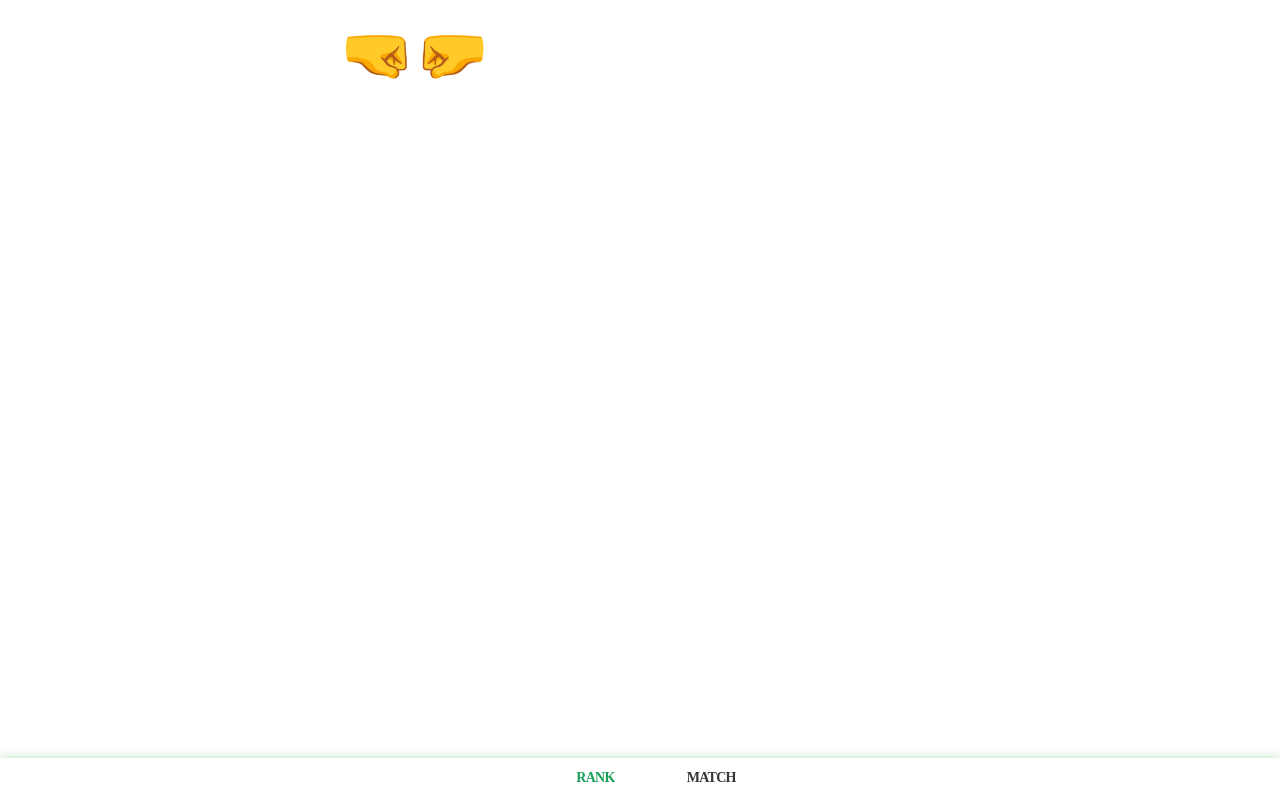
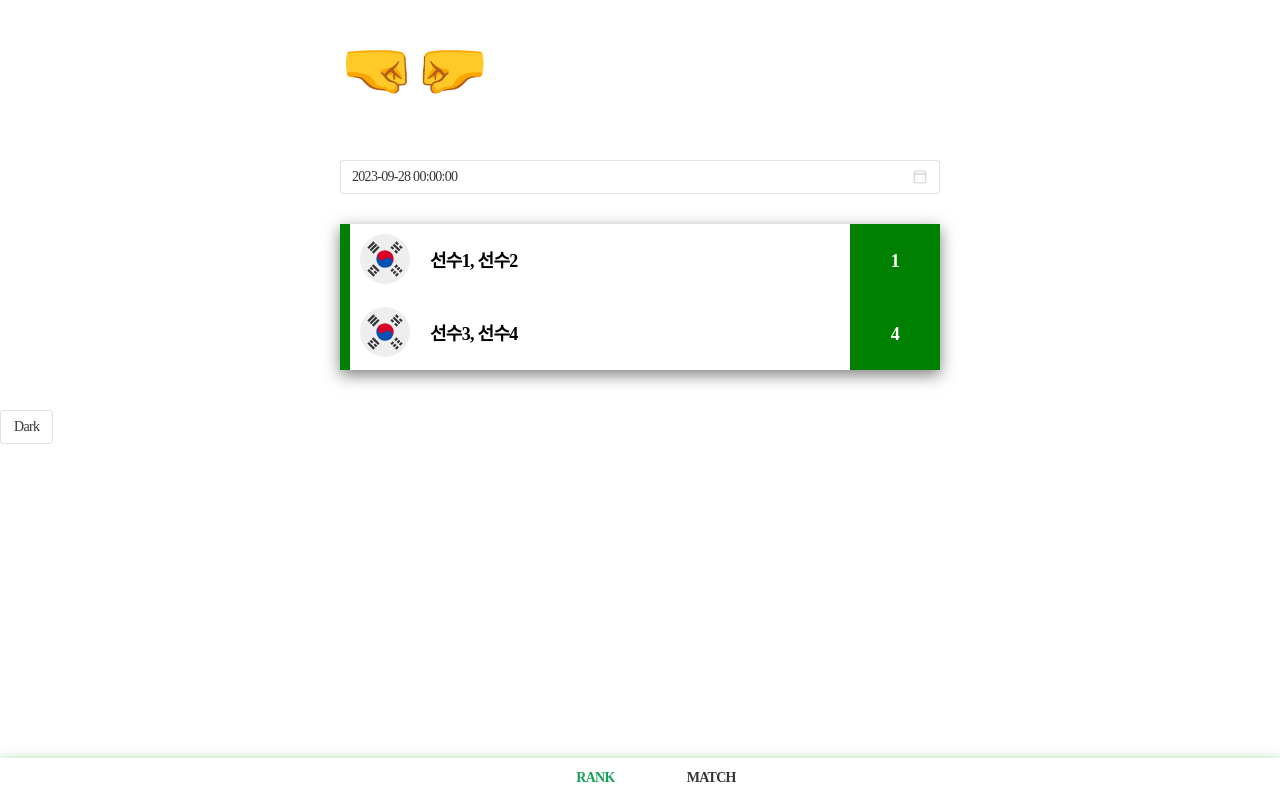
Before and after one commit to hjCode1/tennis, a Vue app in the folder app/: page /match in a window 1280 px wide. Built offline with nearby package versions, Linux system fonts and the light colour scheme; some icons are missing.

Commit message:
feat: 다크모드

```diff
--- a/app/components.d.ts
+++ b/app/components.d.ts
@@ -7,17 +7,23 @@ export {}
 
 declare module 'vue' {
   export interface GlobalComponents {
+    DatePicker: typeof import('./src/components/DatePicker.vue')['default']
+    Header: typeof import('./src/components/Header.vue')['default']
     IconCommunity: typeof import('./src/components/icons/IconCommunity.vue')['default']
     IconDocumentation: typeof import('./src/components/icons/IconDocumentation.vue')['default']
     IconEcosystem: typeof import('./src/components/icons/IconEcosystem.vue')['default']
     IconSupport: typeof import('./src/components/icons/IconSupport.vue')['default']
     IconTooling: typeof import('./src/components/icons/IconTooling.vue')['default']
+    MatchTable: typeof import('./src/components/MatchTable.vue')['default']
     MemberList: typeof import('./src/components/MemberList.vue')['default']
     NButton: typeof import('naive-ui')['NButton']
+    NConfigProvider: typeof import('naive-ui')['NConfigProvider']
     NDataTable: typeof import('naive-ui')['NDataTable']
+    NDatePicker: typeof import('naive-ui')['NDatePicker']
     NMenu: typeof import('naive-ui')['NMenu']
     NResult: typeof import('naive-ui')['NResult']
     NSpin: typeof import('naive-ui')['NSpin']
+    NSwitch: typeof import('naive-ui')['NSwitch']
     RouterLink: typeof import('vue-router')['RouterLink']
     RouterView: typeof import('vue-router')['RouterView']
     Splash: typeof import('./src/components/Splash.vue')['default']
--- a/app/src/App.vue
+++ b/app/src/App.vue
@@ -2,6 +2,7 @@
   <Transition @leave="onLeave">
     <Splash v-if="enterPage" />
   </Transition>
+  <n-config-provider :theme="isDarkMode ? darkTheme : lightTheme" :theme-overrides="themeOverridesRef">
     <RouterView v-slot="{ Component }">
       <div v-if="error">
         <ErrorPage />
@@ -16,15 +17,16 @@
       </Suspense>
     </RouterView>
     <n-menu class="main_menu" mode="horizontal" :options="menuOptions" default-value="RANK" />
+    <n-button @click="theme = darkTheme">{{ isDarkMode }} Dark </n-button>
+  </n-config-provider>
 </template>
 
 <script setup lang="ts">
 import { RouterLink, RouterView } from 'vue-router'
 
-import { useCookies } from '@vueuse/integrations/useCookies'
 import gsap from 'gsap'
-import { NIcon } from 'naive-ui'
-import type { MenuOption } from 'naive-ui'
+import { NIcon, darkTheme, lightTheme } from 'naive-ui'
+import type { GlobalTheme, MenuOption, GlobalThemeOverrides } from 'naive-ui'
 import {
   FormatListNumberedRound as RankIcon,
   EmojiPeopleRound as MemberIcon,
@@ -34,9 +36,29 @@ import {
 import ErrorPage from './views/Error.vue'
 import LoadingPage from './views/Loading.vue'
 
+const { cookie } = useGlobalState()
+
 const enterPage = ref(false)
-const cookies = useCookies(['splash'])
 const error = ref(false)
+const theme = ref<GlobalTheme | null>(null)
+const isDarkMode = computed(() => {
+  return cookie.get('ui-darkmode')
+})
+
+watch(
+  () => isDarkMode.value,
+  (value) => {
+    console.log('vv', value)
+  }
+)
+
+const themeOverridesRef = computed((): GlobalThemeOverrides => {
+  const themeColorText = unref(isDarkMode) ? '#fff' : '#000'
+
+  return {
+    Menu: {},
+  }
+})
 
 function onLeave(el: Element, done: () => void) {
   gsap.to(el, {
@@ -90,14 +112,14 @@ onErrorCaptured((e) => {
 })
 
 onMounted(() => {
-  if (cookies.get('splash') !== 'enter') {
+  if (cookie.get('splash') !== 'enter') {
     enterPage.value = true
     setTimeout(() => {
       enterPage.value = false
     }, 4000)
   }
 
-  cookies.set('splash', 'enter', {
+  cookie.set('splash', 'enter', {
     expires: new Date(Date.now() + 24 * 60 * 60 * 1000), // 하루
   })
 })
@@ -115,8 +137,9 @@ onMounted(() => {
   font-weight: bold;
 }
 .wrapper {
+  position: relative;
   margin: 0 auto;
-  padding: 25px;
+  padding: 40px 25px;
   max-width: 600px;
 }
 .title {
--- /dev/null
+++ b/app/src/components/DatePicker.vue
@@ -0,0 +1,7 @@
+<template>
+  <n-date-picker v-model:formatted-value="formattedValue" value-format="yyyy-MM-dd" type="datetime" clearable />
+</template>
+
+<script setup lang="ts">
+const formattedValue = ref('2023-09-28')
+</script>
--- /dev/null
+++ b/app/src/components/Header.vue
@@ -0,0 +1,22 @@
+<template>
+  <n-switch class="darkmode-button" size="large" @update:value="handleChange">
+    <template #checked> ☀️ </template>
+    <template #unchecked> 🌙 </template>
+  </n-switch>
+</template>
+
+<script setup lang="ts">
+const { cookie } = useGlobalState()
+
+function handleChange(value: boolean) {
+  cookie.set('ui-darkmode', value)
+}
+</script>
+
+<style lang="scss">
+.darkmode-button {
+  position: absolute;
+  right: 25px;
+  top: 20px;
+}
+</style>
--- /dev/null
+++ b/app/src/components/MatchTable.vue
@@ -0,0 +1,56 @@
+<template>
+  <table class="match-table">
+    <tbody>
+      <tr v-for="(match, index) in matchData" :key="index">
+        <th class="country" v-html="match.country"></th>
+        <th class="names">{{ match.names }}</th>
+        <th class="score">{{ match.score }}</th>
+      </tr>
+    </tbody>
+  </table>
+</template>
+
+<script setup lang="ts">
+type matchDataType = {
+  country: string
+  names: string
+  score: number
+}
+
+type Props = {
+  matchData: matchDataType[]
+}
+
+const props = defineProps<Props>()
+</script>
+
+<style lang="scss" scoped>
+.match-table {
+  margin: 30px 0 0;
+  width: 100%;
+  table-layout: fixed;
+  border-left: 10px solid green;
+  box-shadow: 0 5px 15px rgba(0, 0, 0, 0.5);
+  th {
+    padding: 10px;
+    font-size: 18px;
+    font-weight: bold;
+    vertical-align: middle;
+    svg {
+      display: block;
+      width: 100% !important;
+    }
+  }
+  .names {
+    text-align: left;
+  }
+  .country {
+    width: 50px;
+  }
+  .score {
+    width: 70px;
+    color: #fff;
+    background: green;
+  }
+}
+</style>
--- /dev/null
+++ b/app/src/components/icons/flag.ts
@@ -0,0 +1,6 @@
+const flag: Record<string, string> = {
+  ko_KR:
+    '<svg xmlns="http://www.w3.org/2000/svg"  viewBox="0 0 512 512"><mask id="a"><circle cx="256" cy="256" r="256" fill="#fff"/></mask><g mask="url(#a)"><path fill="#eee" d="M0 0h512v512H0Z"/><path fill="#333" d="m350 335 24-24 16 16-24 23zm-39 39 24-24 15 16-23 24zm87 8 23-24 16 16-24 24zm-40 39 24-23 16 15-24 24Zm16-63 24-23 15 15-23 24zm-39 40 23-24 16 16-24 23zm63-221-63-63 15-15 64 63zm-63-15-24-24 16-16 23 24zm39 39-24-24 16-15 24 23zm8-87-24-23 16-16 24 24Zm39 40-23-24 15-16 24 24ZM91 358l63 63-16 16-63-63zm63 16 23 24-15 15-24-23zm-40-39 24 23-16 16-23-24zm24-24 63 63-16 16-63-63zm16-220-63 63-16-16 63-63zm23 23-63 63-15-16 63-63zm24 24-63 63-16-16 63-63z"/><path fill="#d80027" d="M319 319 193 193a89 89 0 1 1 126 126z"/><path fill="#0052b4" d="M319 319a89 89 0 1 1-126-126z"/><circle cx="224.5" cy="224.5" r="44.5" fill="#d80027"/><circle cx="287.5" cy="287.5" r="44.5" fill="#0052b4"/></g></svg>',
+}
+
+export default flag
--- /dev/null
+++ b/app/src/composables/store.ts
@@ -0,0 +1,8 @@
+import { createGlobalState } from '@vueuse/core'
+import { useCookies } from '@vueuse/integrations/useCookies'
+
+export const useGlobalState = createGlobalState(() => {
+  const cookie = useCookies()
+
+  return { cookie }
+})
--- a/app/src/views/Match.vue
+++ b/app/src/views/Match.vue
@@ -1,10 +1,28 @@
 <template>
   <section class="match wrapper">
     <h1 class="title">🤜🤛</h1>
+    <DatePicker style="margin-top: 40px" />
+    <MatchTable :match-data="matchData" />
   </section>
 </template>
 
-<script setup lang="ts"></script>
+<script setup lang="ts">
+import flag from '../components/icons/flag'
+
+// api
+const matchData = [
+  {
+    country: flag.ko_KR,
+    names: '선수1, 선수2',
+    score: 1,
+  },
+  {
+    country: flag.ko_KR,
+    names: '선수3, 선수4',
+    score: 4,
+  },
+]
+</script>
 
 <style lang="scss">
 //
--- a/app/src/views/Rank.vue
+++ b/app/src/views/Rank.vue
@@ -1,5 +1,6 @@
 <template>
   <section class="rank wrapper">
+    <Header />
     <h1 class="title">🏆</h1>
     <MemberList :members="members" />
   </section>
--- a/app/vite.config.ts
+++ b/app/vite.config.ts
@@ -19,6 +19,7 @@ export default defineConfig({
         },
         '@vueuse/core',
       ],
+      dirs: ['./src/composables', './src/composables/**'],
     }),
     Components({
       dts: true,
```
Also changed, not shown: app/auto-imports.d.ts (+14 -1 lines). Lines whose indentation alone changed are shown as unchanged.
